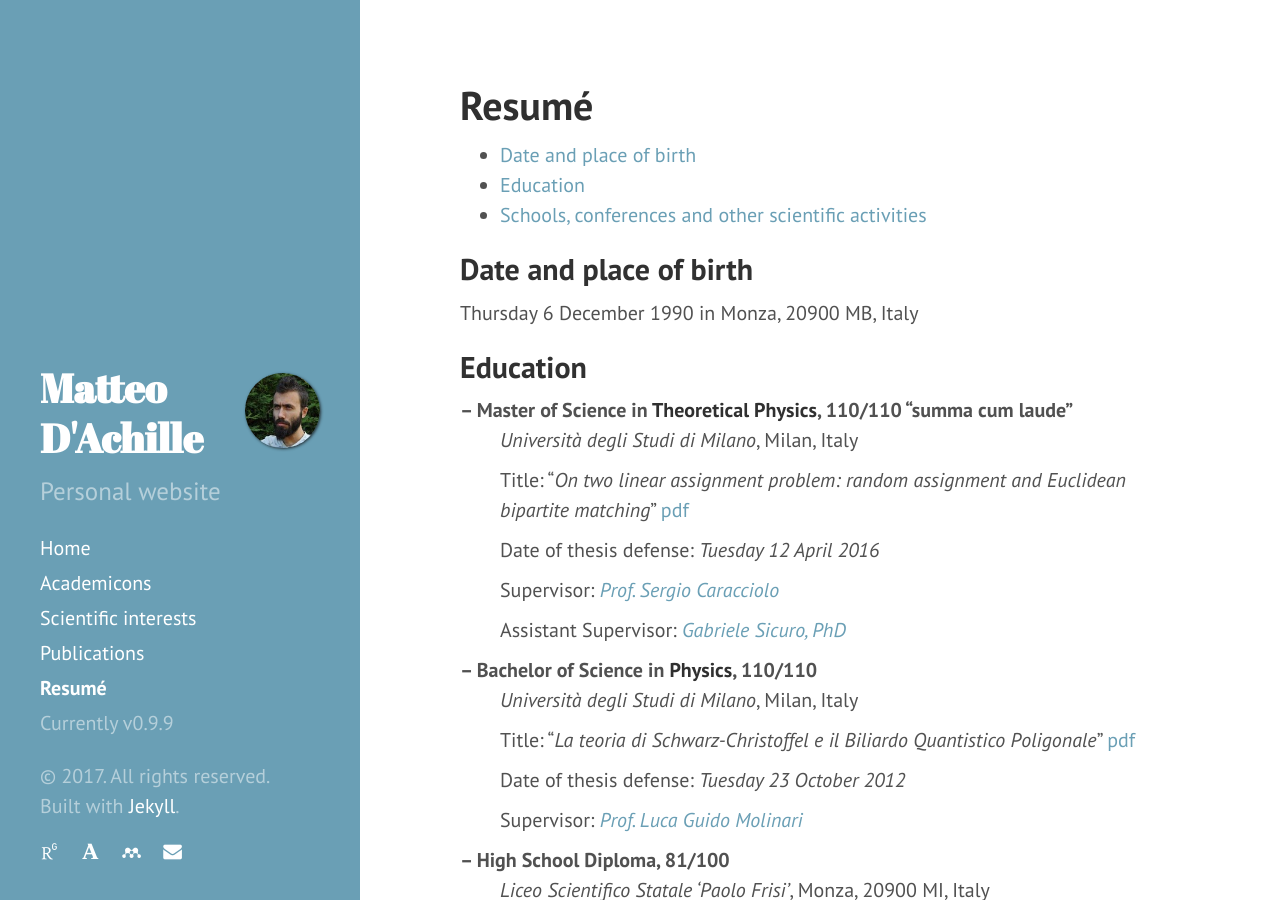
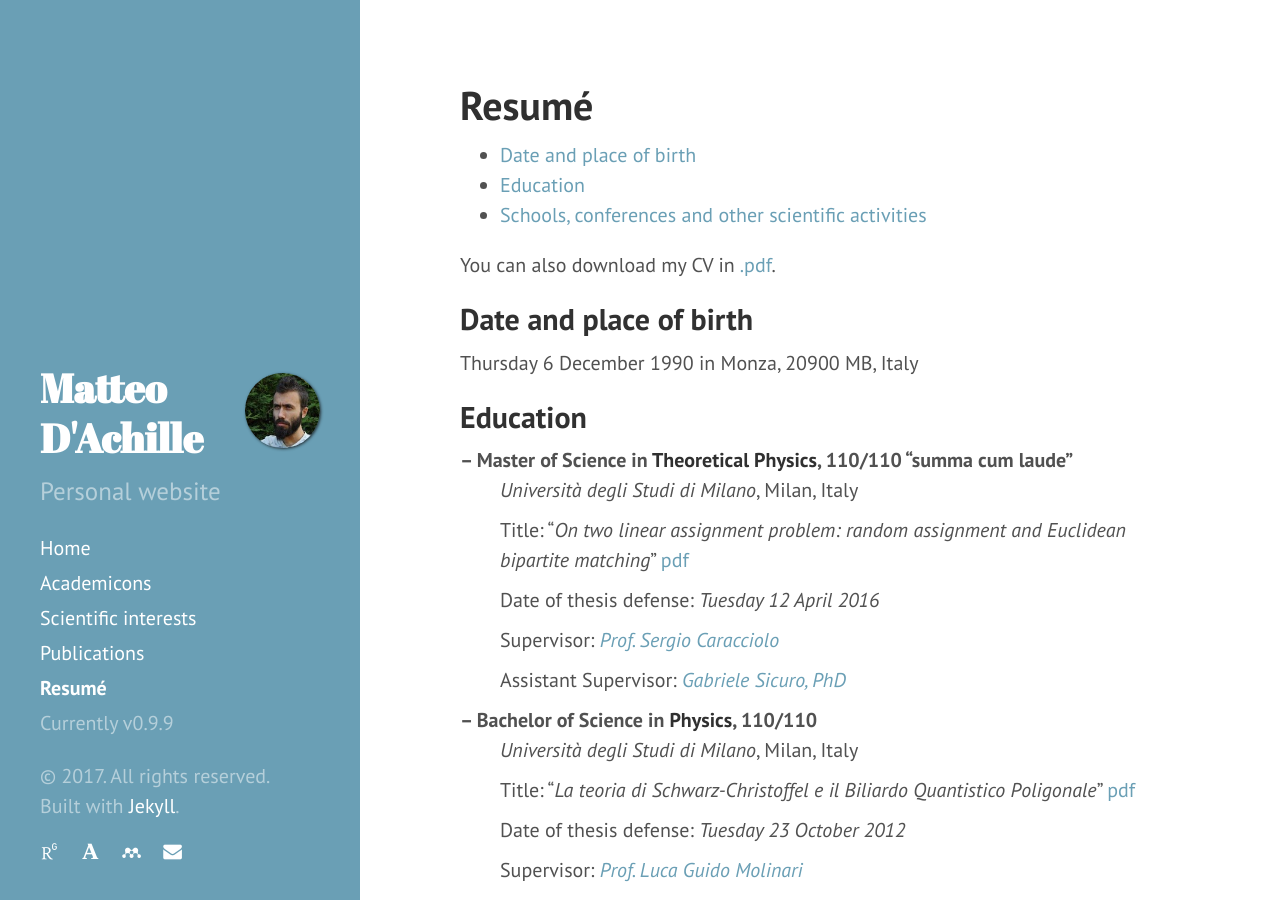
Before and after one commit to matteodachille/matteodachille.github.io, a Jekyll site: the page built from resume.md, in a window 1280 px wide and 900 px high. Built offline with Jekyll 4.4.1, drawn with Linux system fonts in a browser that asks for light colours; nearby versions of some CDN libraries; some web fonts are replaced.

Commit message:
Updated CV

```diff
--- a/resume.md
+++ b/resume.md
@@ -6,6 +6,10 @@ order: 4
 
 - TOC
 {:toc}
+
+
+You can also download my CV in [.pdf]({{  site.baseurl }}downloads/cv.pdf ).
+
 
 ## Date and place of birth
 Thursday 6 December 1990 in Monza, 20900 MB, Italy
```
Also changed, not shown: 2 other files.
